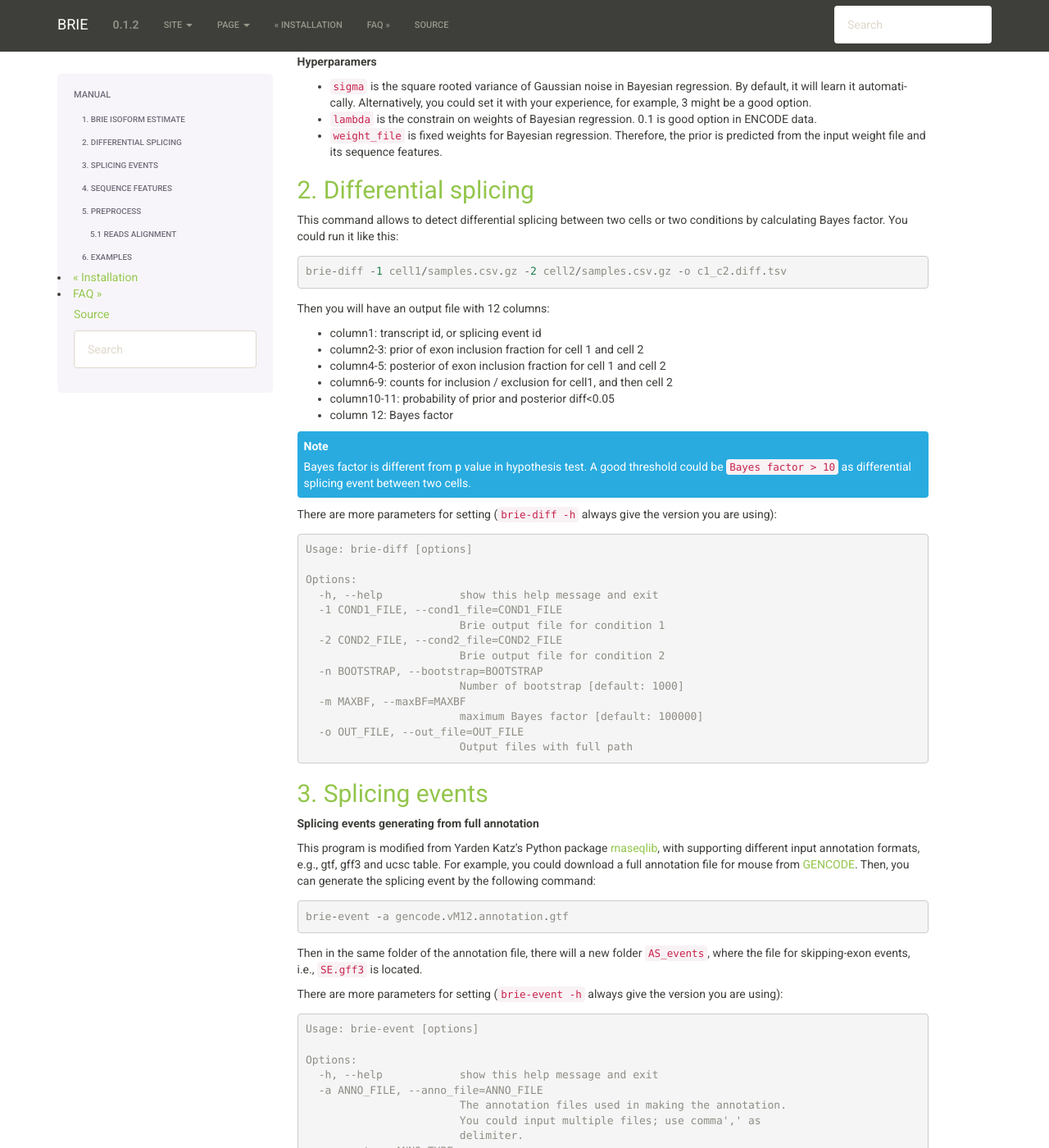
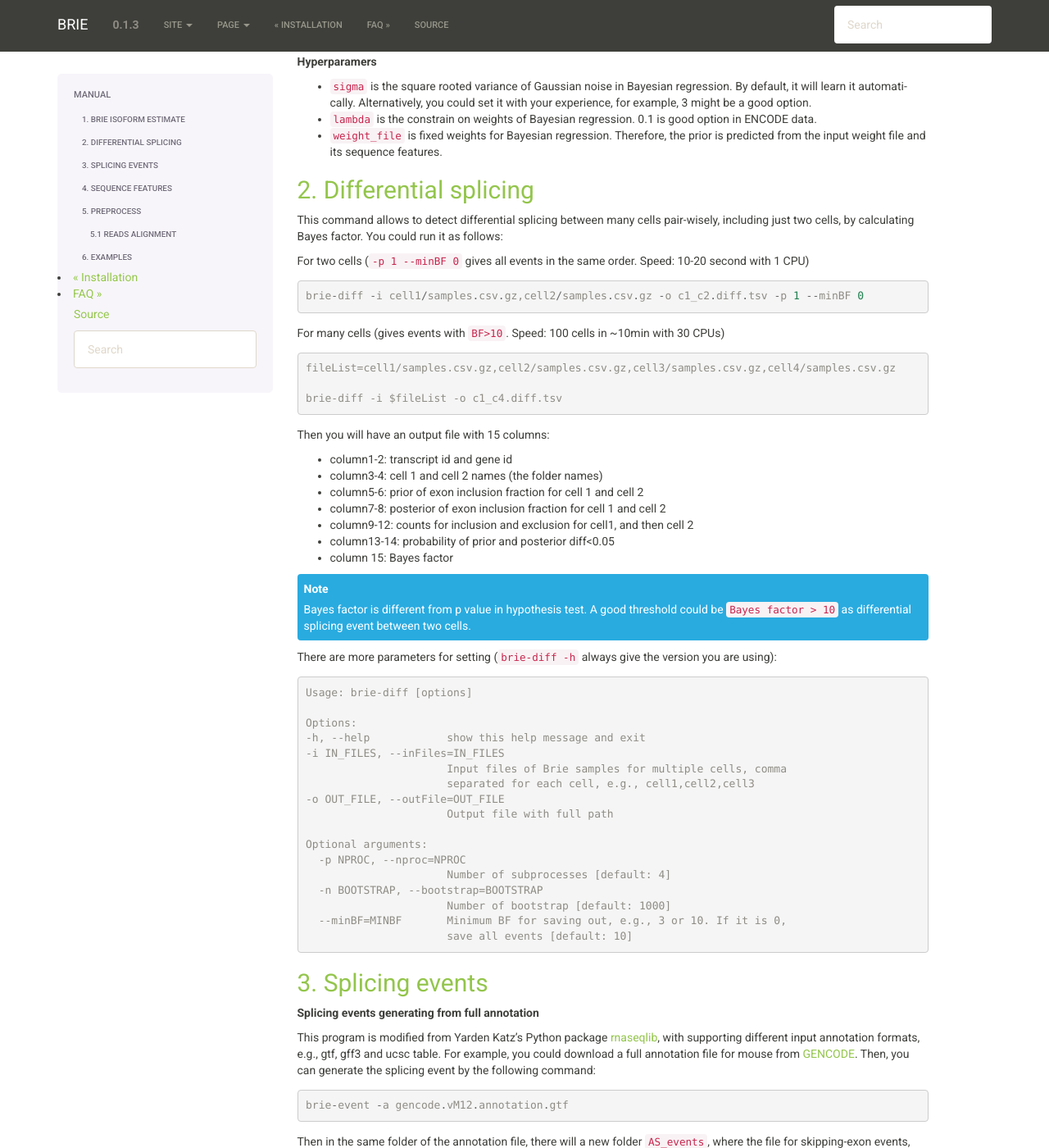
Before and after one commit to huangyh09/brie, a Sphinx documentation site: the page built from doc/manual.rst, in a window 1280 px wide and 1400 px high, scrolled down 1619 px. Shown: the whole window at 82% size. Built offline with Sphinx 7.4.7, drawn with Linux system fonts in a browser that asks for light colours; formulas are drawn with MathJax 3; some of the changed text lies outside the part shown.

```diff
--- a/README.rst
+++ b/README.rst
@@ -23,8 +23,8 @@ BRIE provides following functions through command line:
 1. ``brie``: Estimate isoform proportions and FPKM, and calculate weights for
 regulatory features.
 
-2. ``brie-diff``: Calculate Bayes factor of differential splicing between two
-cells or two conditions.
+2. ``brie-diff``: Calculate Bayes factor of differential splicing between
+multiple cells pair-wisely.
 
 3. ``brie-event``: Extract the splicing events from gene annotation file in
 gff3/gtf formate.
--- a/brie/__init__.py
+++ b/brie/__init__.py
@@ -1,5 +1,5 @@
 
-__version__ = "0.1.2"
+__version__ = "0.1.3"
 
 # import pyximport; pyximport.install()
 # from .utils.fasta import *
--- a/doc/conf.py
+++ b/doc/conf.py
@@ -50,7 +50,7 @@ master_doc = 'index'
 
 # General information about the project.
 project = u'brie'
-copyright = u'2016, Yuanhua Huang'
+copyright = u'2017, Yuanhua Huang'
 
 # The version info for the project you're documenting, acts as replacement for
 # |version| and |release|, also used in various other places throughout the
--- a/doc/faq.rst
+++ b/doc/faq.rst
@@ -7,6 +7,10 @@ Contacts
 If you have any question about using BRIE, you are welcome to discuss with
 the developer. Email: Yuanhua Huang <Y.Huang@ed.ac.uk>
 
+Alternatively, you could discuss at the Google group. The developer(s) will try
+to reply as soon as possible.
+https://groups.google.com/forum/#!forum/brie-rna
+
 
 Report bugs
 ===========
--- a/doc/install.rst
+++ b/doc/install.rst
@@ -36,7 +36,7 @@ Source code
   terminal:
 
   * GitHub: https://github.com/huangyh09/brie
-  * GitHub zip file: https://github.com/huangyh09/brie/archive/master.zip
+
   * Sourceforge: http://sourceforge.net/projects/brie-rna/
 
   ::
--- a/doc/manual.rst
+++ b/doc/manual.rst
@@ -120,21 +120,36 @@ are using)
 2. Differential splicing
 ========================
 
-This command allows to detect differential splicing between two cells or two
-conditions by calculating Bayes factor. You could run it like this:
+This command allows to detect differential splicing between many cells
+pair-wisely, including just two cells, by calculating Bayes factor. You could
+run it as follows:
+
+For two cells (``-p 1 --minBF 0`` gives all events in the same order. Speed:
+10-20 second with 1 CPU)
 
 ::
 
-  brie-diff -1 cell1/samples.csv.gz -2 cell2/samples.csv.gz -o c1_c2.diff.tsv
+  brie-diff -i cell1/samples.csv.gz,cell2/samples.csv.gz -o c1_c2.diff.tsv -p 1 --minBF 0
 
-Then you will have an output file with 12 columns:
 
-* column1: transcript id, or splicing event id
-* column2-3: prior of exon inclusion fraction for cell 1 and cell 2
-* column4-5: posterior of exon inclusion fraction for cell 1 and cell 2
-* column6-9: counts for inclusion / exclusion for cell1, and then cell 2
-* column10-11: probability of prior and posterior diff<0.05
-* column 12: Bayes factor
+For many cells (gives events with ``BF>10``. Speed: 100 cells in ~10min with 30
+CPUs)
+
+::
+
+  fileList=cell1/samples.csv.gz,cell2/samples.csv.gz,cell3/samples.csv.gz,cell4/samples.csv.gz
+
+  brie-diff -i $fileList -o c1_c4.diff.tsv
+
+Then you will have an output file with 15 columns:
+
+* column1-2: transcript id and gene id
+* column3-4: cell 1 and cell 2 names (the folder names)
+* column5-6: prior of exon inclusion fraction for cell 1 and cell 2
+* column7-8: posterior of exon inclusion fraction for cell 1 and cell 2
+* column9-12: counts for inclusion and exclusion for cell1, and then cell 2
+* column13-14: probability of prior and posterior diff<0.05
+* column 15: Bayes factor
 
 .. note::
   Bayes factor is different from p value in hypothesis test. A good threshold
@@ -149,17 +164,20 @@ you are using):
   Usage: brie-diff [options]
 
   Options:
-    -h, --help            show this help message and exit
-    -1 COND1_FILE, --cond1_file=COND1_FILE
-                          Brie output file for condition 1
-    -2 COND2_FILE, --cond2_file=COND2_FILE
-                          Brie output file for condition 2
+  -h, --help            show this help message and exit
+  -i IN_FILES, --inFiles=IN_FILES
+                        Input files of Brie samples for multiple cells, comma
+                        separated for each cell, e.g., cell1,cell2,cell3
+  -o OUT_FILE, --outFile=OUT_FILE
+                        Output file with full path
+
+  Optional arguments:
+    -p NPROC, --nproc=NPROC
+                        Number of subprocesses [default: 4]
     -n BOOTSTRAP, --bootstrap=BOOTSTRAP
-                          Number of bootstrap [default: 1000]
-    -m MAXBF, --maxBF=MAXBF
-                          maximum Bayes factor [default: 100000]
-    -o OUT_FILE, --out_file=OUT_FILE
-                          Output files with full path
+                        Number of bootstrap [default: 1000]
+    --minBF=MINBF       Minimum BF for saving out, e.g., 3 or 10. If it is 0,
+                        save all events [default: 10]
 
 
 
```
Also changed, not shown: doc/index.rst (+5 -2 lines), doc/release.rst (+9 -3 lines), 4 other files.
